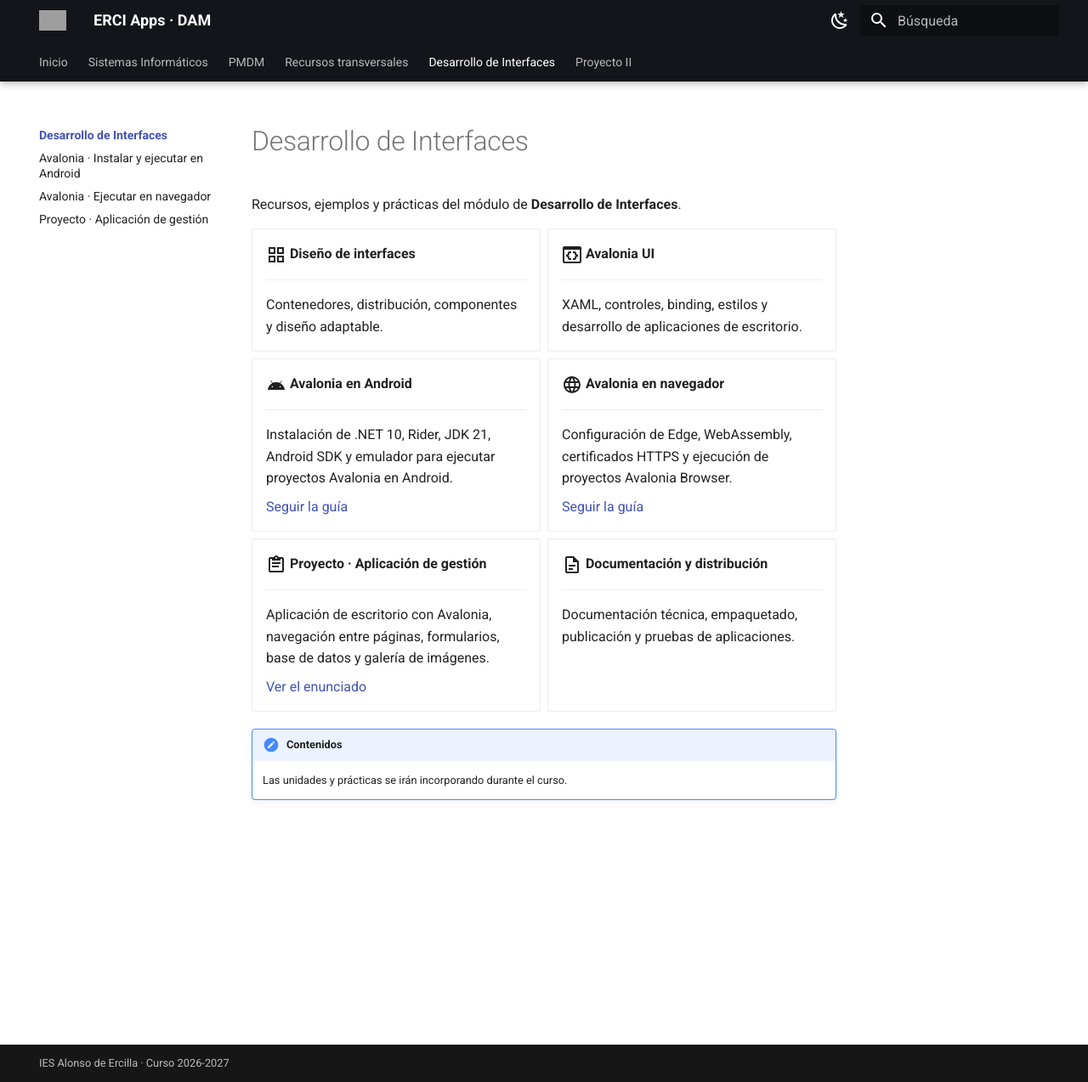
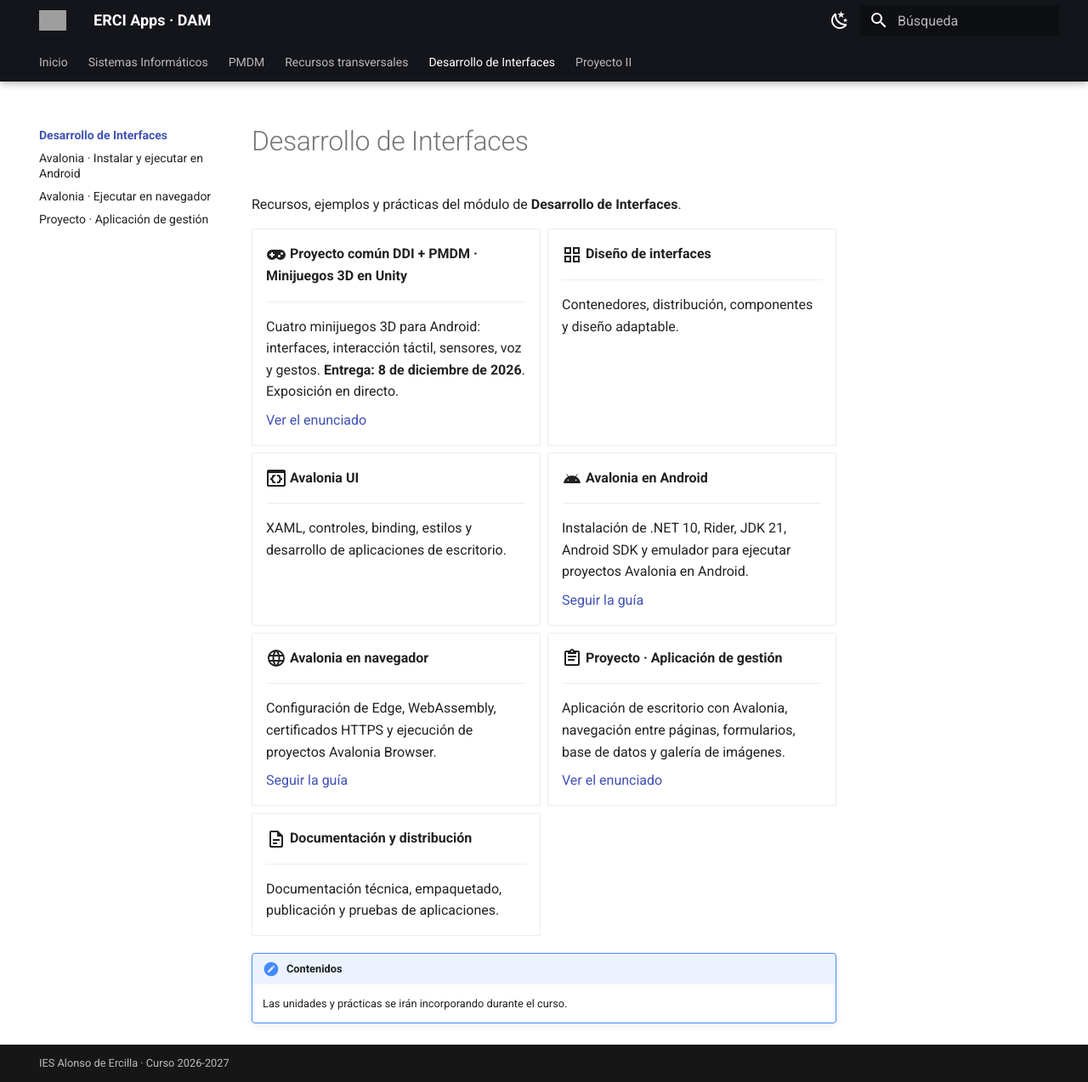
Before and after one commit to erciapps/web-home, an MkDocs documentation site: the page built from docs/ddi/index.md, in a window 1280 px wide and 1274 px high. Shown: the whole window at 85% size. Built offline with MkDocs 1.6.1 and Material for MkDocs 9.7.7, drawn with Linux system fonts in a browser that asks for light colours; grey boxes are pictures that could not be loaded.

Commit message:
DDI: enlazar proyecto común de minijuegos en Unity desde portada

```diff
--- a/docs/ddi/index.md
+++ b/docs/ddi/index.md
@@ -3,6 +3,15 @@
 Recursos, ejemplos y prácticas del módulo de **Desarrollo de Interfaces**.
 
 <div class="grid cards" markdown>
+
+-   :material-gamepad-variant:{ .lg .middle } **Proyecto común DDI + PMDM · Minijuegos 3D en Unity**
+
+    ---
+
+    Cuatro minijuegos 3D para Android: interfaces, interacción táctil, sensores, voz y gestos. **Entrega: 8 de diciembre de 2026**. Exposición en directo.
+
+    [Ver el enunciado](../pmdm/proyecto-minijuegos-3d-android.md)
+
 
 -   :material-view-grid-outline:{ .lg .middle } **Diseño de interfaces**
 
```
